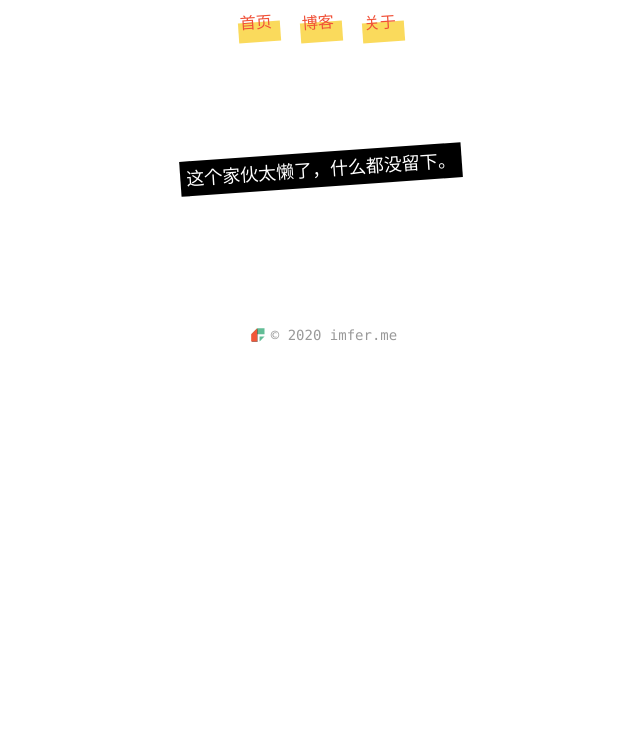
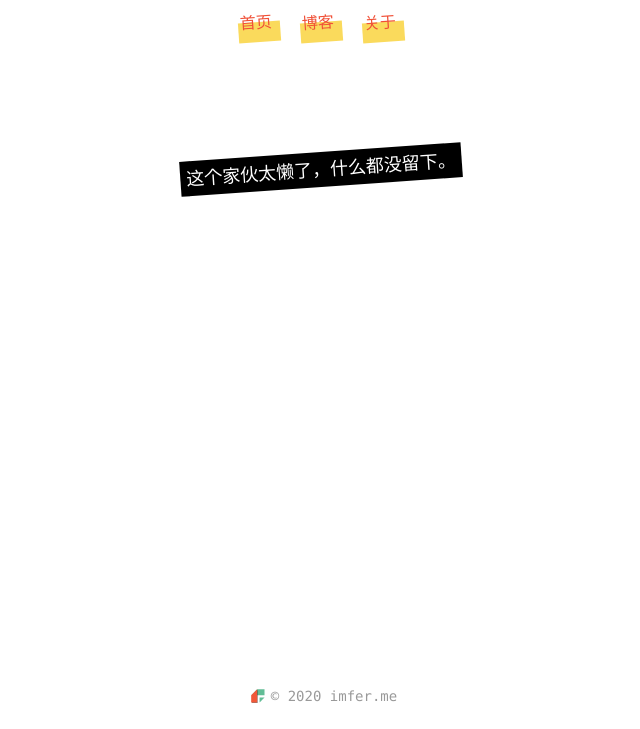
Before and after one commit to fankangsong/blog, a Gatsby site: page / in a window 1280 px wide. Shown: the part 73-802 px from the top of the page, without its empty margins (319-959 px from the left). Built offline with nearby package versions, Linux system fonts and the light colour scheme; Gatsby itself is replaced by a stand-in of ours.

Commit message:
样式修改

```diff
--- a/package.json
+++ b/package.json
@@ -1,9 +1,7 @@
 {
   "name": "gatsby-starter-default",
   "private": true,
-  "description": "A simple starter to get up and developing quickly with Gatsby",
   "version": "0.1.0",
-  "author": "Kyle Mathews <mathews.kyle@gmail.com>",
   "dependencies": {
     "gatsby": "^2.9.4",
     "gatsby-image": "^2.1.4",
--- a/src/components/layout.js
+++ b/src/components/layout.js
@@ -35,7 +35,7 @@ const Layout = ({ title, props, children }) => {
           <div className="type">
             <Header siteTitle={data.site.siteMetadata.title} />
             <div>
-              <main>{children}</main>
+              <main className="main">{children}</main>
               <Footer />
             </div>
           </div>
--- a/src/styles/layout.css
+++ b/src/styles/layout.css
@@ -5,7 +5,9 @@
 .site-header {
   padding: 20px 0;
 }
-
+.main {
+  min-height: 60vh;
+}
 .logo-link {
   display: block;
   width: 50px;
```
Also changed, not shown: 1 other file.
